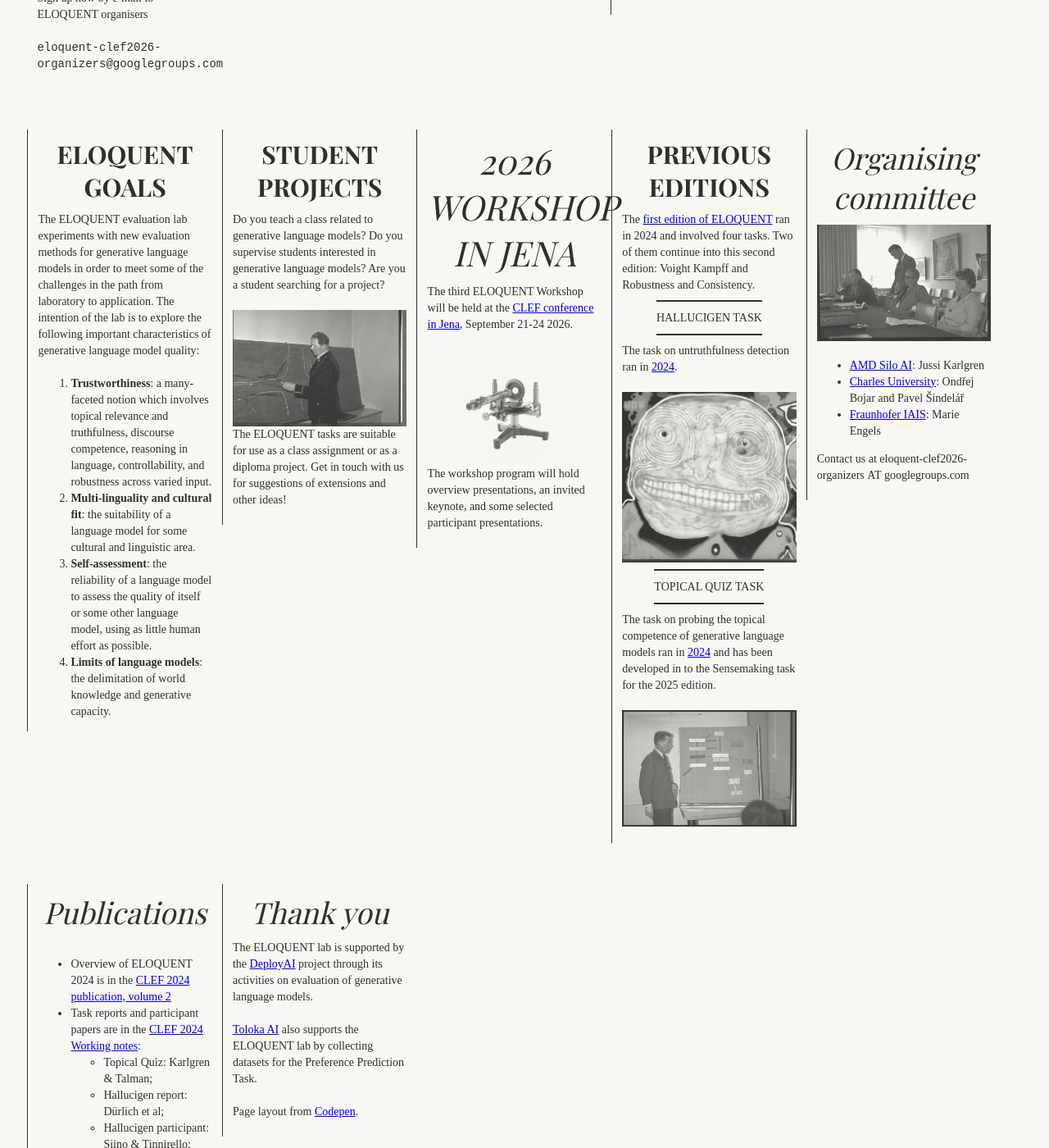
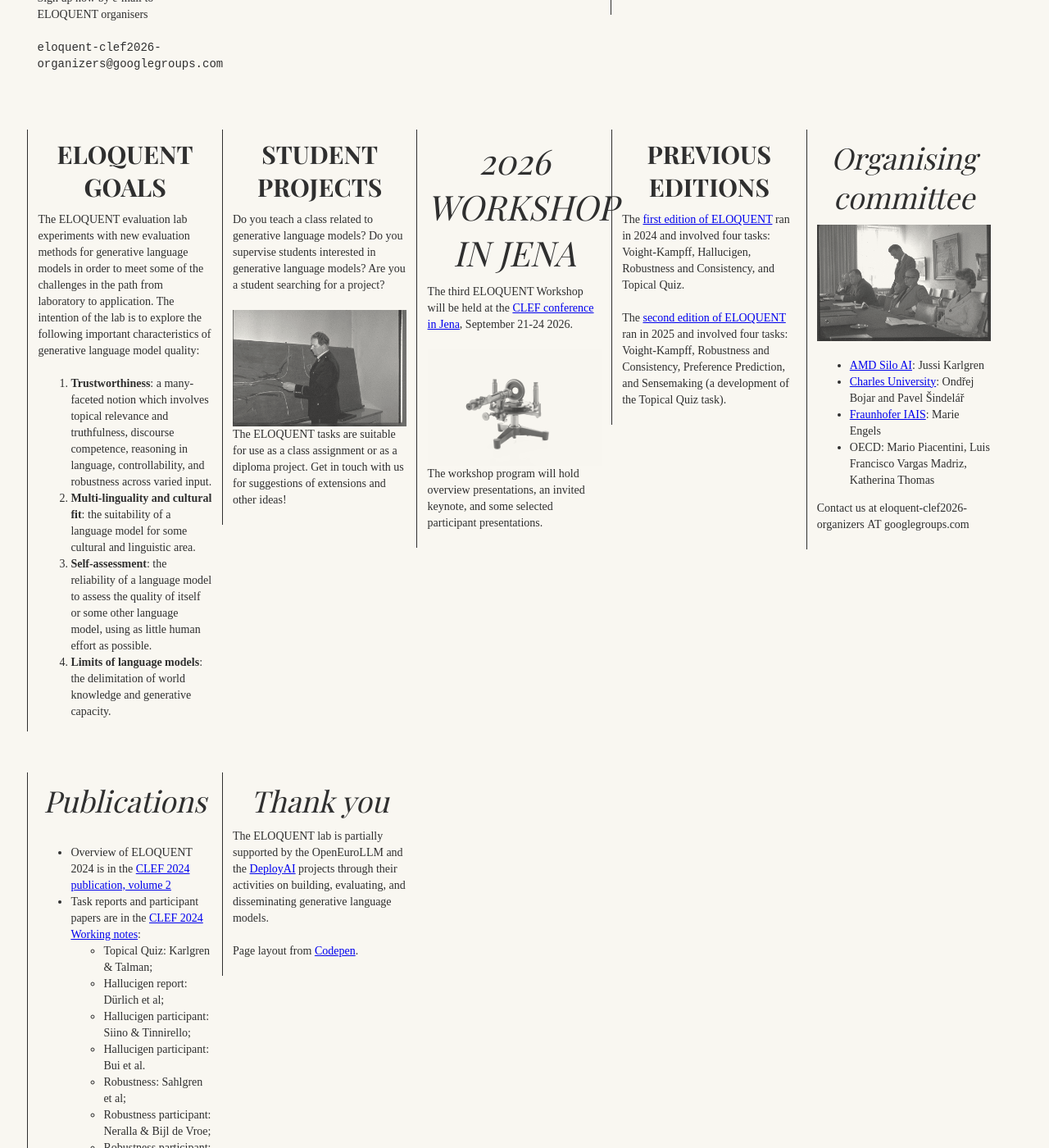
Before and after one commit to eloquent-lab/eloquent-lab.github.io, a Jekyll site: the page index.html, which Jekyll copies as it is, in a window 1280 px wide and 1400 px high, scrolled down 890 px. Shown: the whole window at 82% size. Built offline with Jekyll 4.4.1, drawn with Linux system fonts in a browser that asks for light colours; some web fonts are replaced.

Commit message:
acknowledgments, committee

```diff
--- a/index.html
+++ b/index.html
@@ -193,27 +193,10 @@ In an evolved verion of the first year's Topical Quiz Task, the Sensemaking task
 	      Previous Editions
 	  </span></div>
 	  <p>
-	    The <a href="2024archive/eloquent2024.html">first edition of ELOQUENT</a> ran in 2024 and involved four tasks. Two of them continue into this second edition: Voight Kampff and Robustness and Consistency.
+	    The <a href="2024archive/eloquent2024.html">first edition of ELOQUENT</a> ran in 2024 and involved four tasks: Voight-Kampff, Hallucigen, Robustness and Consistency, and Topical Quiz.
 	  </p>
 	  <p>
-            <div class="head"><span class="subhead">HalluciGen Task</span></div>
-	  </p>
-	  <p>
-	    The task on untruthfulness detection ran in <a href="2024archive/eloquent2024.html">2024</a>.
-	  </p>
-	  <p>
-	    <img class="media" src="pix/born.jpg" alt="a graffiti from Born with a grinning psychedelic face">
-	  </p>
-	  <p>
-          <div class="head"><span class="subhead">
-	      Topical Quiz Task
-	    </span></div>
-	  </p>
-	  <p>
-	    The task on probing the topical competence of generative language models ran in <a href="2024archive/eloquent2024.html">2024</a> and has been developed in to the Sensemaking task for the 2025 edition.
-	  </p>
-	  <p>
-	    <img class="media" src="pix/lecturer.jpeg" alt="a lecturer holding forth about something complex">
+	    The <a href="2025archive/eloquent2025.html">second edition of ELOQUENT</a> ran in 2025 and involved four tasks: Voight-Kampff, Robustness and Consistency, Preference Prediction, and Sensemaking (a development of the Topical Quiz task).
 	  </p>
         </div>
 	<!-- ***  COMMITTEE  ***  -->
@@ -226,6 +209,7 @@ In an evolved verion of the first year's Topical Quiz Task, the Sensemaking task
 	      <li> <a href="https://www.silo.ai/">AMD Silo AI</a>: Jussi Karlgren</li>
 	      <li> <a href="https://ufal.mff.cuni.cz/">Charles University</a>: Ond&rcaron;ej Bojar and Pavel &Scaron;indel&aacute;&rcaron;</li>
 	      <li> <a href="https://www.iais.fraunhofer.de/en.html">Fraunhofer IAIS</a>: Marie Engels</li>
+	      <li> OECD: Mario Piacentini, Luis Francisco Vargas Madriz, Katherina Thomas</li>
 	    </ul>
 	    Contact us at eloquent-clef2026-organizers&nbsp;AT&nbsp;googlegroups.com
 	  </p>
@@ -285,9 +269,8 @@ ocument}
 	<div class="column">
           <div class="head"><span class="headline hl3">Thank you</span></div>
 	  <p>
-	    The ELOQUENT lab is supported by the <a href="https://deployaiproject.eu/">DeployAI</a> project through its activities on evaluation of generative language models.
+	    The ELOQUENT lab is partially supported by the OpenEuroLLM and the <a href="https://deployaiproject.eu/">DeployAI</a> projects through their activities on building, evaluating, and disseminating generative language models.
 </p><p>
-	   <a href="https://toloka.ai">Toloka AI</a> also supports the ELOQUENT lab by collecting datasets for the Preference Prediction Task.
 	  </p>
 
 	  <p>
```
